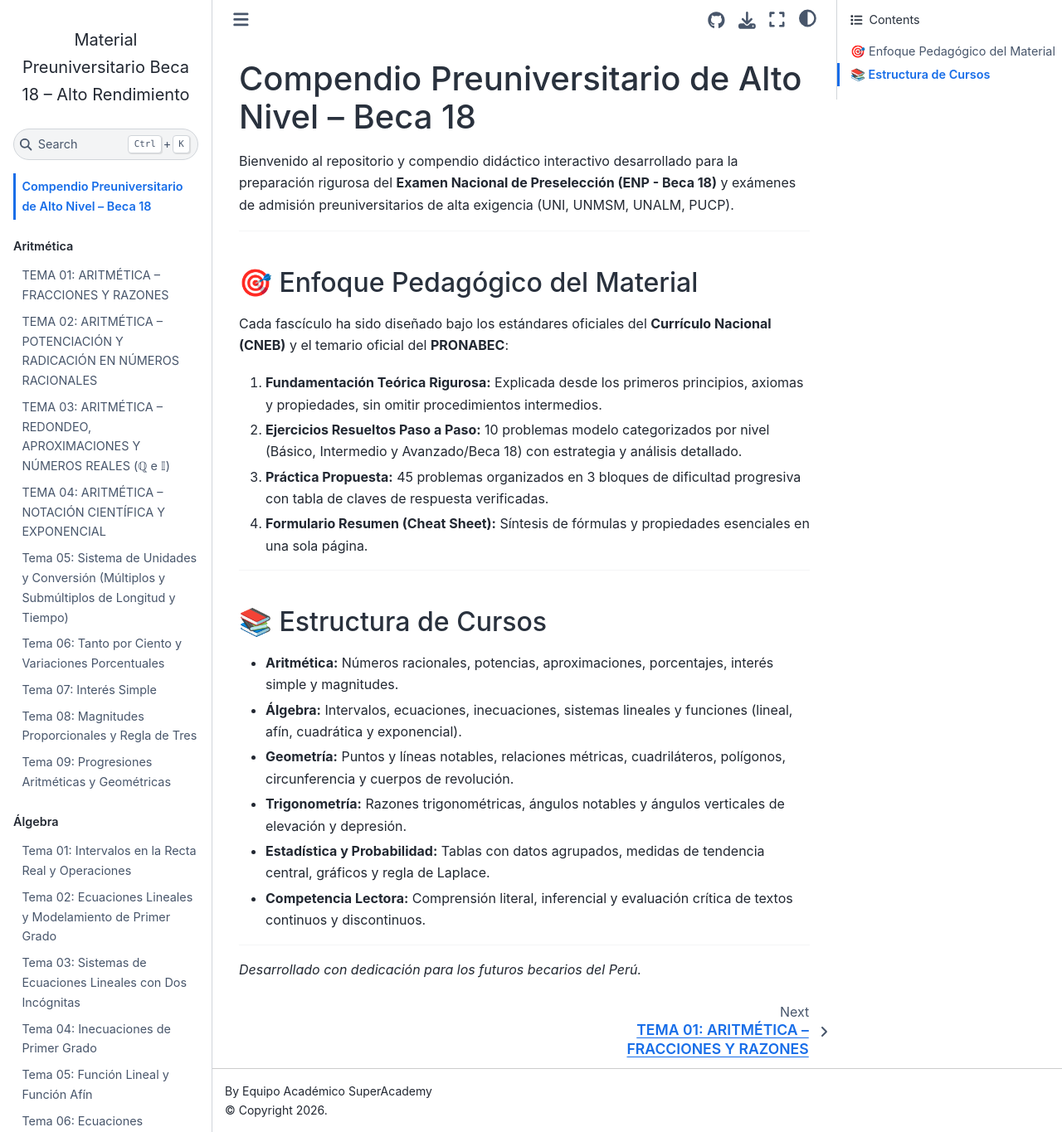
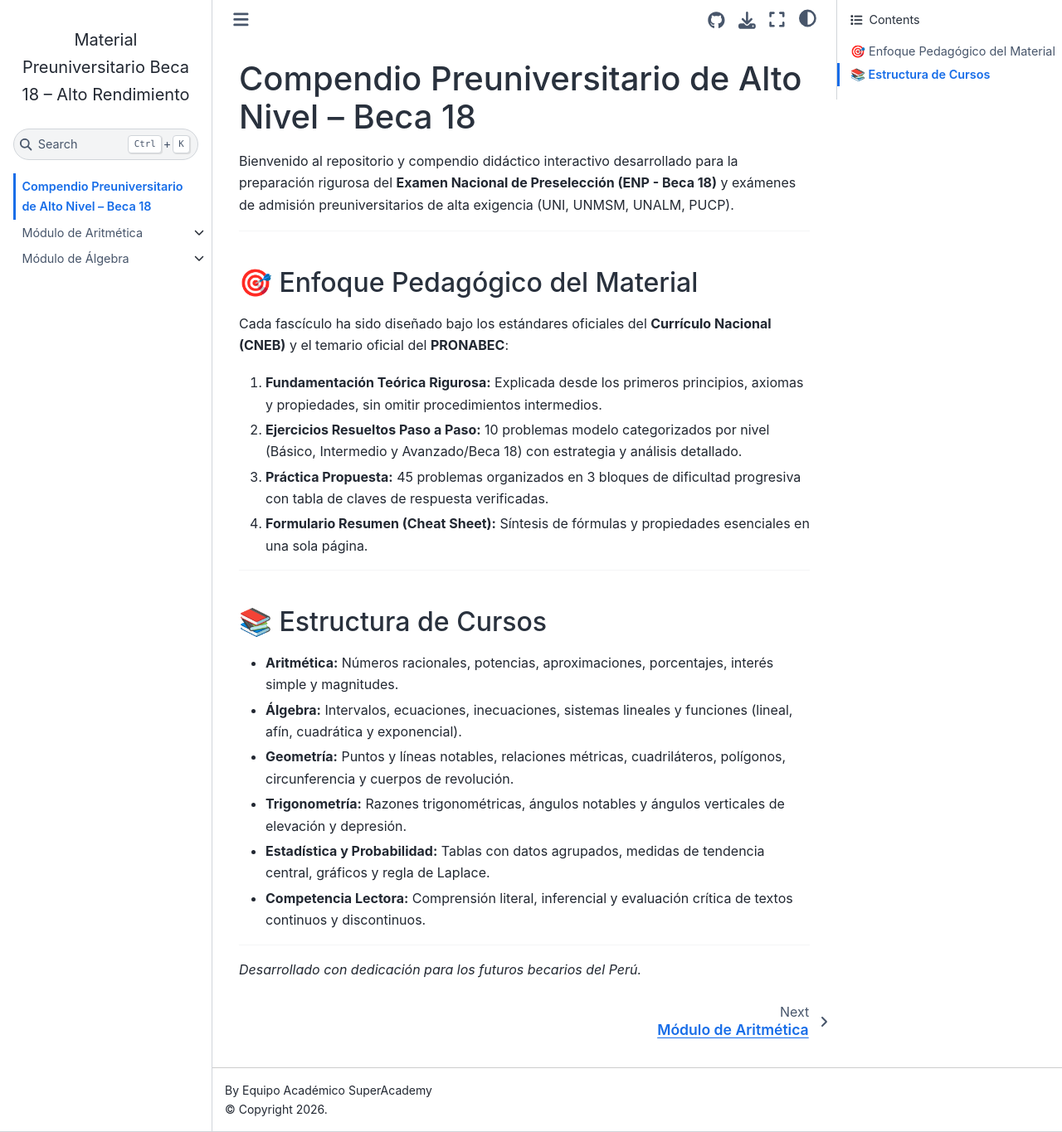
Before and after one commit to manuelsialer/Preparation-B18, a Jupyter Book: the page built from index.md, in a window 1280 px wide and 1365 px high. Shown: the whole window at 83% size. Built offline with Jupyter Book 1.0.4 settings and Sphinx 7.4.7 and the Sphinx Book theme 1.1.4, drawn with Linux system fonts in a browser that asks for light colours; some of the changed lines change nothing that is shown.

Commit message:
refactor(toc): reorganize into courses chapters with landing index pages

```diff
--- /dev/null
+++ b/Clases/Algebra/index.md
@@ -0,0 +1,39 @@
+# Módulo de Álgebra
+
+Bienvenido al módulo oficial de **Álgebra Preuniversitaria** para la preparación al **Examen Nacional de Preselección (ENP) Beca 18** y admisión a universidades nacionales y particulares de alta exigencia académica.
+
+Este módulo desarrolla exhaustivamente la competencia curricular del CNEB: **"Resuelve problemas de regularidad, equivalencia y cambio"**, capacitando al postulante en el lenguaje abstracto, la manipulación simbólica precisa, la interpretación funcional y geométrica en el plano cartesiano, y el modelamiento de optimización.
+
+---
+
+## 🎯 Estructura y Temario Oficial
+
+El módulo cubre los temas angulares del álgebra elemental y superior con teoría formal, deducciones analíticas, visualizaciones gráficas cartesianas, 10 ejercicios resueltos paso a paso, 45 problemas propuestos por niveles con claves y pistas estratégicas, y formularios resumen:
+
+| Tema | Título del Contenido | Competencia Clave |
+| :---: | :--- | :--- |
+| **01** | [Intervalos en la Recta Real](01_Intervalos_en_la_Recta_Real.md) | Desigualdades, intervalos acotados y no acotados, operaciones de unión, intersección, diferencia y complemento |
+| **02** | [Ecuaciones Lineales y Modelamiento](02_Ecuaciones_Lineales_y_Modelamiento.md) | Ecuaciones de primer grado, análisis de compatibilidad, punto de equilibrio comercial y costo-beneficio |
+| **03** | [Sistemas de Ecuaciones Lineales](03_Sistemas_de_Ecuaciones_Lineales.md) | Métodos algebraicos (Cramer, sustitución, reducción), análisis matricial de compatibilidad y posición de rectas |
+| **04** | [Inecuaciones de Primer Grado](04_Inecuaciones_de_Primer_Grado.md) | Desigualdades lineales, inecuaciones simultáneas, sistemas de inecuaciones y restricciones presupuestarias |
+| **05** | [Función Lineal y Función Afín](05_Funcion_Lineal_y_Afin.md) | Pendiente, ordenada al origen, ecuación punto-pendiente, paralelismo, perpendicularidad y modelos afines |
+| **06** | [Ecuaciones Cuadráticas](06_Ecuaciones_Cuadraticas.md) | Aspa simple, fórmula general, discriminante, Teorema de Cardano-Vieta y reconstrucción de ecuaciones |
+| **07** | [Función Cuadrática](07_Funcion_Cuadratica.md) | Parábola, coordenadas del vértice, concavidad, eje de simetría y problemas de optimización (máximos y mínimos) |
+| **08** | Polinomios y Operaciones | Grados absoluto y relativo, polinomios especiales, valor numérico y productos notables |
+| **09** | División Algebraica y Teorema del Resto | Método de Horner, regla de Ruffini, Teorema del Resto y divisibilidad algebraica |
+| **10** | Factorización y Fracciones Algebraicas | Criterios de factorización, aspa doble y especial, MCM/MCD de polinomios y simplificación de fracciones |
+| **11** | Radicación y Racionalización | Radicales dobles a simples, factores racionalizantes de diversos órdenes y valor numérico |
+| **12** | Logaritmos y Ecuaciones Exponenciales | Definición formal, propiedades operativas, cambio de base, ecuaciones exponenciales y logarítmicas |
+
+---
+
+## 💡 Metodología de Estudio Recomendada
+
+1. **Dominio Conceptual:** Lee con detenimiento las definiciones, leyes y teoremas antes de proceder a la resolución mecánica.
+2. **Representación Visual:** Analiza los gráficos cartesianos vectoriales incluidos en cada tema para consolidar la conexión entre la expresión algebraica y su significado geométrico.
+3. **Entrenamiento Gradual en 3 Niveles:**
+- **Nivel Básico (1 al 15):** Automatización de algoritmos y propiedades fundamentales.
+- **Nivel Intermedio (16 al 35):** Problemas tipo Beca 18 con enunciados verbales y contextos aplicados.
+- **Nivel Avanzado / Reto (36 al 45):** Ejercicios de nivel preuniversitario para asegurar el puntaje máximo.
+4. **Retroalimentación Inmediata:** Corrobora tus respuestas con la tabla de claves oficial y acude a las pistas estratégicas para desbloquear los problemas reto.
+5. **Consolidación:** Usa el `Formulario Resumen` al final de cada tema para un repaso mental rápido y eficaz.
--- /dev/null
+++ b/Clases/Aritmetica/index.md
@@ -0,0 +1,36 @@
+# Módulo de Aritmética
+
+Bienvenido al módulo oficial de **Aritmética Preuniversitaria** para la preparación integral al **Examen Nacional de Preselección (ENP) Beca 18** y admisión a universidades de primer nivel (UNI, UNMSM, PUCP).
+
+Este módulo desarrolla exhaustivamente la competencia curricular del CNEB: **"Resuelve problemas de cantidad"**, articulando el rigor formal con aplicaciones contextualizadas a la realidad peruana (productividad agropecuaria, economía comunal, proyectos de ingeniería y ciencias exactas).
+
+---
+
+## 🎯 Estructura y Temario Oficial
+
+El módulo está compuesto por 9 temas estructurados con teoría analítica, 10 ejercicios resueltos paso a paso con máxima didáctica, 45 ejercicios propuestos graduados por niveles de dificultad, claves completas, pistas estratégicas y formularios resumen:
+
+| Tema | Título del Contenido | Competencia Clave |
+| :---: | :--- | :--- |
+| **01** | [Fracciones y Razones](01_Fracciones_y_Razones.md) | Fracciones irreductibles, números mixtos, razones aritméticas y geométricas, comparación cuantitativa |
+| **02** | [Potenciación y Radicación en Racionales](02_Potenciacion_y_Radicacion_Racionales.md) | Leyes de exponentes, radicación exacta y reducción de expresiones racionales |
+| **03** | [Redondeo y Aproximaciones](03_Redondeo_y_Aproximaciones.md) | Reglas de truncamiento, redondeo simétrico y bancario, cotas de error absoluto y relativo |
+| **04** | [Notación Científica y Exponencial](04_Notacion_Cientifica_y_Exponencial.md) | Mantisa, orden de magnitud, operaciones a macro y microescala en ciencias e ingeniería |
+| **05** | [Sistema de Unidades y Conversión](05_Sistema_de_Unidades_y_Conversion.md) | Sistema Internacional (SI), factores de conversión en cadena, unidades compuestas y de campo |
+| **06** | [Tanto por Ciento y Variaciones Porcentuales](06_Tanto_por_Ciento_y_Variaciones_Porcentuales.md) | Aumentos y descuentos sucesivos, aplicaciones comerciales (costo, venta, ganancia) y variación geométrica |
+| **07** | [Interes Simple](07_Interes_Simple.md) | Capital, tasa nominal, tiempo, equivalencia temporal homogénea y capitalización simple |
+| **08** | [Magnitudes Proporcionales y Regla de Tres](08_Magnitudes_Proporcionales_y_Regla_de_Tres.md) | Relaciones D.P. e I.P., constante de proporcionalidad, regla de tres simple y compuesta |
+| **09** | [Progresiones Aritméticas y Geométricas](09_Progresiones_Aritmeticas_y_Geometricas.md) | Término general, suma de términos, interpolación de medios e interés compuesto |
+
+---
+
+## 💡 Metodología de Estudio Recomendada
+
+1. **Comprensión Conceptual:** Revisa los teoremas, propiedades y deducciones analíticas de cada tema sin memorizar fórmulas aisladas.
+2. **Estudio de Modelos:** Analiza detenidamente los 10 ejercicios resueltos paso a paso, prestando especial atención a la estrategia de planteamiento y al orden de ejecución.
+3. **Práctica Autónomo Gradual:**
+- **Nivel Básico (1 al 15):** Afianzamiento de definiciones y cálculo algebraico directo.
+- **Nivel Intermedio (16 al 35):** Problemas tipo examen Beca 18 con enunciados contextualizados.
+- **Nivel Avanzado / Reto (36 al 45):** Desafíos preuniversitarios de alta demanda cognitiva.
+4. **Verificación y Retroalimentación:** Contrasta tus resultados con la tabla de claves y consulta las pistas estratégicas para los problemas reto.
+5. **Síntesis con el Formulario:** Utiliza la sección final `Formulario Resumen` para repasar y consolidar fórmulas clave antes de tus simulacros.
--- a/_toc.yml
+++ b/_toc.yml
@@ -1,8 +1,8 @@
 format: jb-book
 root: index
-parts:
-  - caption: Aritmética
-    chapters:
+chapters:
+  - file: Clases/Aritmetica/index
+    sections:
       - file: Clases/Aritmetica/01_Fracciones_y_Razones
       - file: Clases/Aritmetica/02_Potenciacion_y_Radicacion_Racionales
       - file: Clases/Aritmetica/03_Redondeo_y_Aproximaciones
@@ -12,8 +12,8 @@
       - file: Clases/Aritmetica/07_Interes_Simple
       - file: Clases/Aritmetica/08_Magnitudes_Proporcionales_y_Regla_de_Tres
       - file: Clases/Aritmetica/09_Progresiones_Aritmeticas_y_Geometricas
-  - caption: Álgebra
-    chapters:
+  - file: Clases/Algebra/index
+    sections:
       - file: Clases/Algebra/01_Intervalos_en_la_Recta_Real
       - file: Clases/Algebra/02_Ecuaciones_Lineales_y_Modelamiento
       - file: Clases/Algebra/03_Sistemas_de_Ecuaciones_Lineales
```
